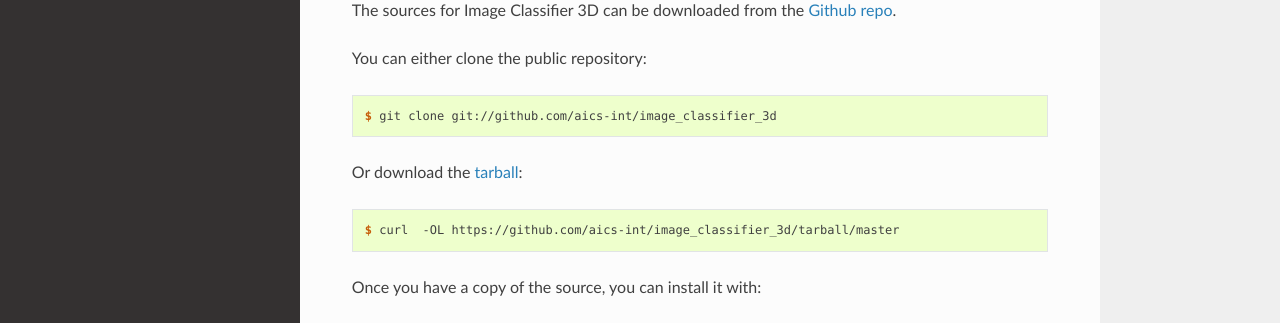
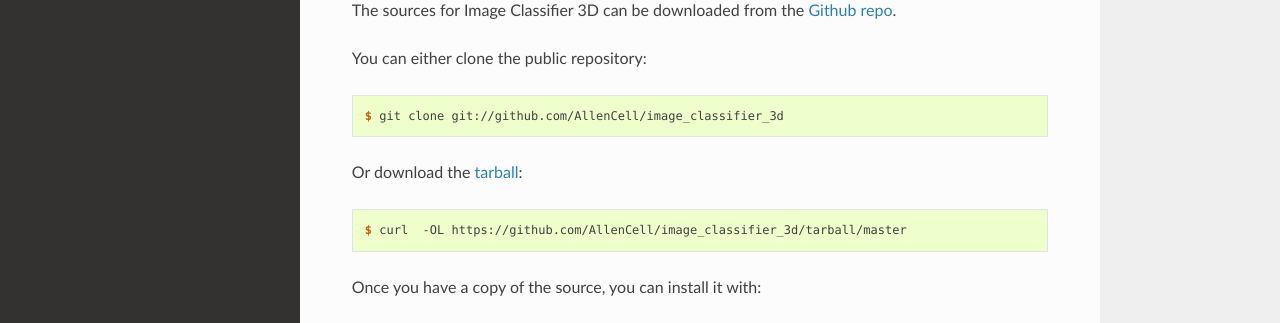
Before and after one commit to AllenCell/image_classifier_3d, a Sphinx documentation site: the page built from docs/installation.rst, in a window 1280 px wide and 1052 px high. Shown: the part 555-878 px from the top of the window. Built offline with Sphinx 7.4.7 and the Read the Docs theme 2.0.0, drawn with Linux system fonts in a browser that asks for light colours; pages that are not in the unit, such as notebooks, are missing from menus.

Commit message:
update other urls

```diff
--- a/docs/installation.rst
+++ b/docs/installation.rst
@@ -32,13 +32,13 @@ You can either clone the public repository:
 
 .. code-block:: console
 
-    $ git clone git://github.com/aics-int/image_classifier_3d
+    $ git clone git://github.com/AllenCell/image_classifier_3d
 
 Or download the `tarball`_:
 
 .. code-block:: console
 
-    $ curl  -OL https://github.com/aics-int/image_classifier_3d/tarball/master
+    $ curl  -OL https://github.com/AllenCell/image_classifier_3d/tarball/master
 
 Once you have a copy of the source, you can install it with:
 
@@ -47,5 +47,5 @@ Once you have a copy of the source, you can install it with:
     $ python setup.py install
 
 
-.. _Github repo: https://github.com/aics-int/image_classifier_3d
-.. _tarball: https://github.com/aics-int/image_classifier_3d/tarball/master
+.. _Github repo: https://github.com/AllenCell/image_classifier_3d
+.. _tarball: https://github.com/AllenCell/image_classifier_3d/tarball/master
--- a/setup.py
+++ b/setup.py
@@ -87,7 +87,7 @@ setup(
     test_suite="image_classifier_3d/tests",
     tests_require=test_requirements,
     extras_require=extra_requirements,
-    url="https://github.com/aics-int/image_classifier_3d",
+    url="https://github.com/AllenCell/image_classifier_3d",
     # Do not edit this string manually, always use bumpversion
     # Details in CONTRIBUTING.rst
     version="0.1.2",
```
